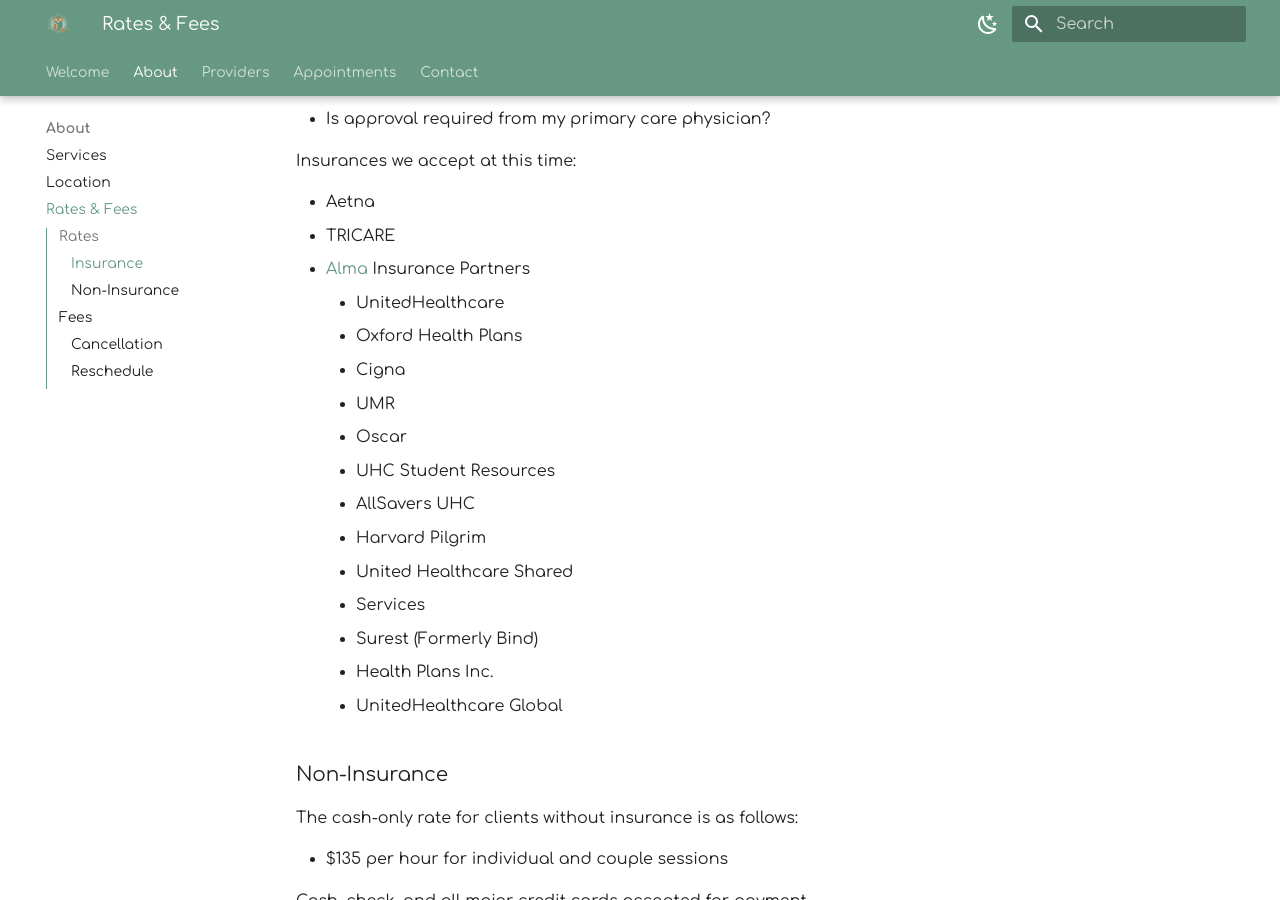
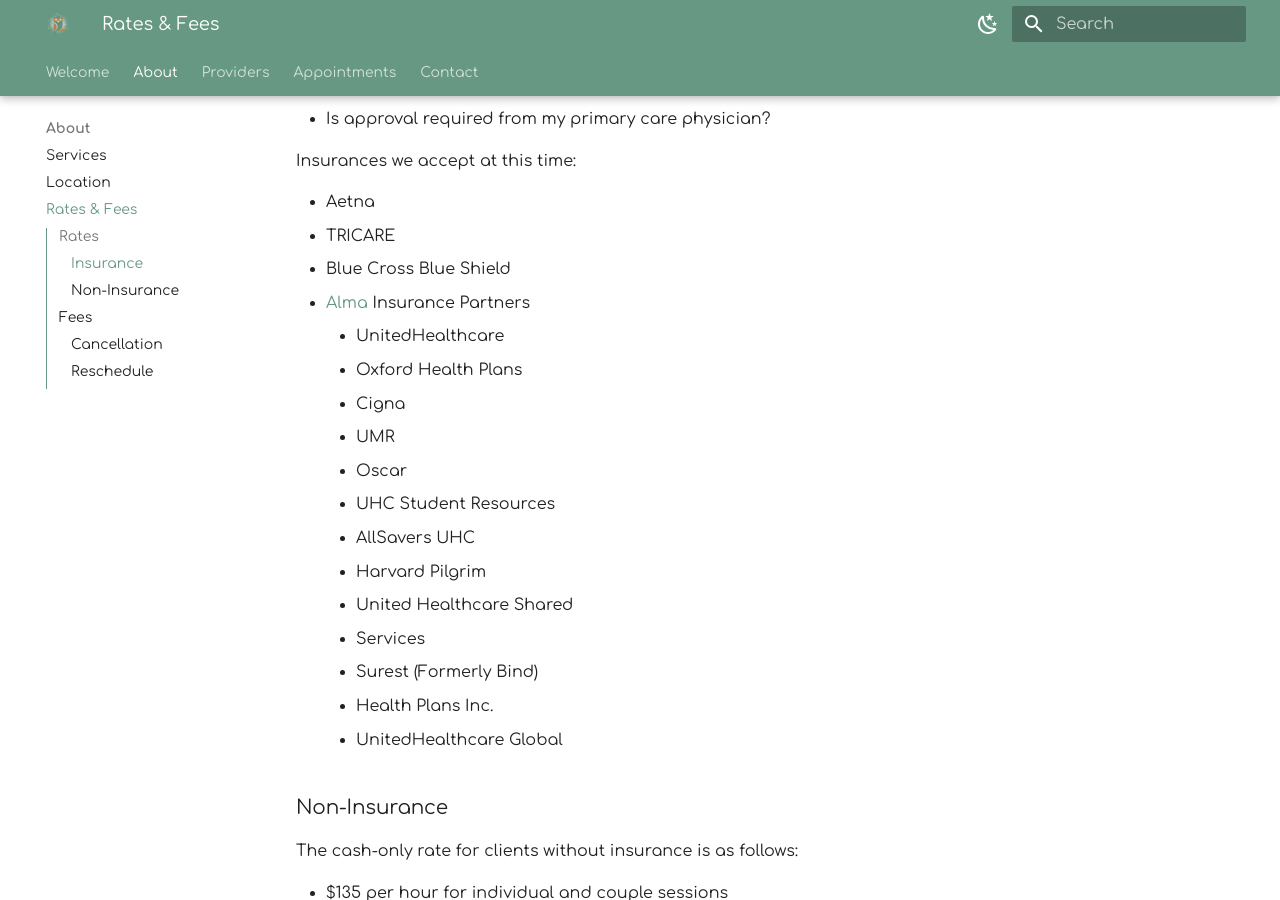
Before and after one commit to motm-therapy/website, an MkDocs documentation site: the page built from docs/rates.md, in a window 1280 px wide and 900 px high, scrolled down 548 px. Built offline with MkDocs 1.6.1 and Material for MkDocs 9.7.7, drawn with Linux system fonts in a browser that asks for light colours; plug-ins that fetch from the network failed and are left out.

Commit message:
Update rates.md

```diff
--- a/docs/rates.md
+++ b/docs/rates.md
@@ -22,6 +22,7 @@ Insurances we accept at this time:
 
 - Aetna
 - TRICARE
+- Blue Cross Blue Shield
 - [Alma](https://motmtherapy.com/alma) Insurance Partners
     - UnitedHealthcare
     - Oxford Health Plans
```
